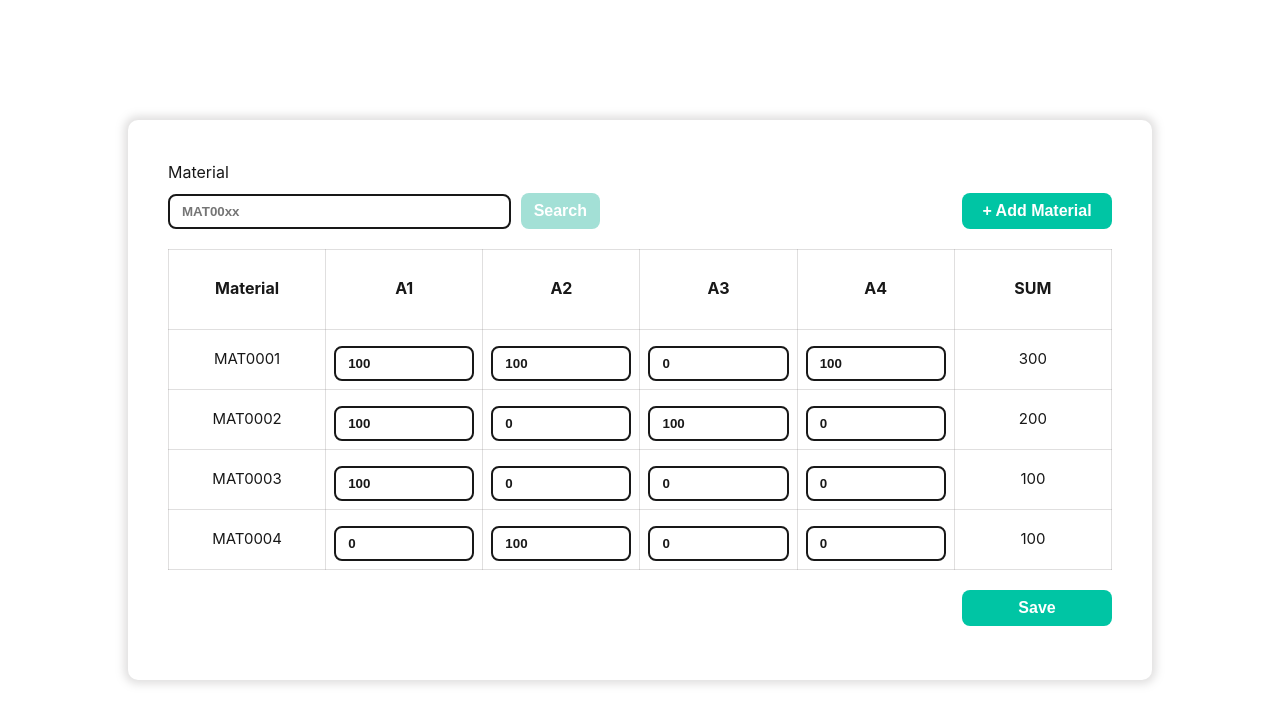
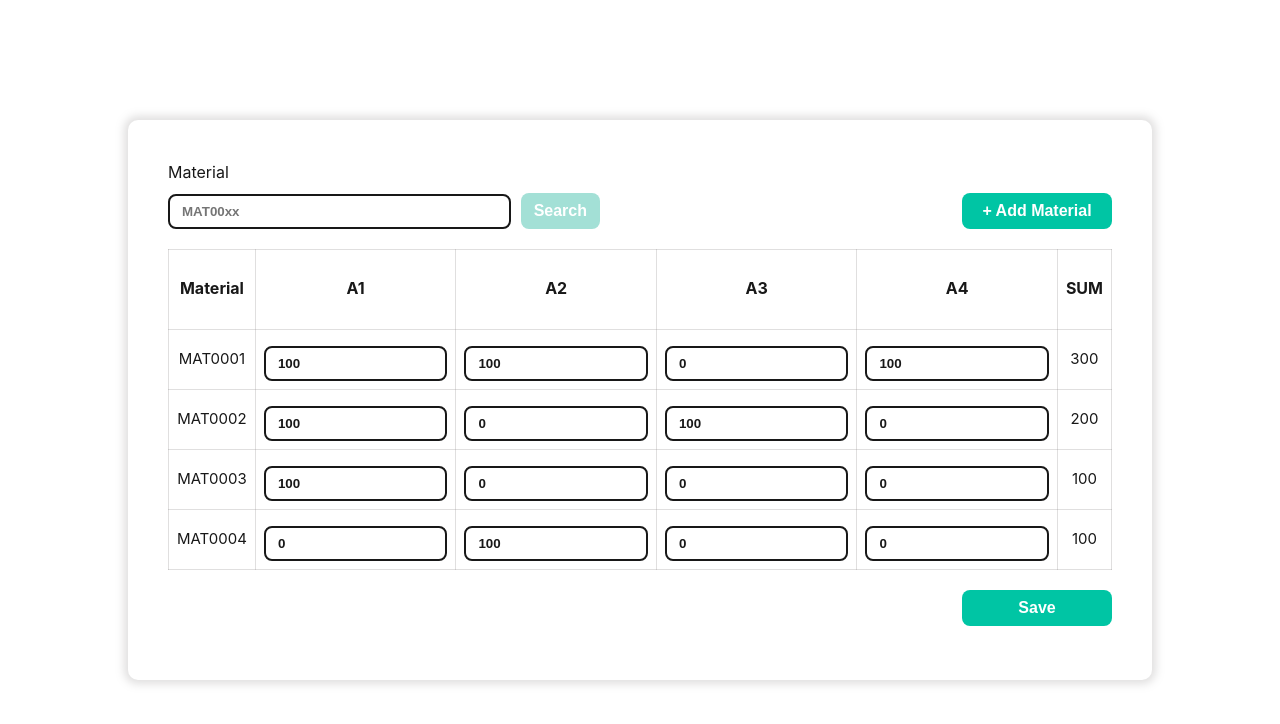
Before and after one commit to mrKongKC/stock-item, a Vue app: page / in a window 1280 px wide. Shown: the top 724 px of the page. Built offline with nearby package versions, Linux system fonts and the light colour scheme.

Commit message:
change css

```diff
--- a/src/views/HomeView.vue
+++ b/src/views/HomeView.vue
@@ -383,14 +383,14 @@
 }
 .table-container {
   overflow: auto;
-  max-height: 60vh;
+  max-height: 400px;
   margin-top: 20px;
 }
 
 table {
   border-collapse: collapse;
   width: 100%;
-  table-layout: auto;
+  /* table-layout: auto; */
 }
 
 th,
@@ -398,7 +398,7 @@
   border: 1px solid #82818140;
   text-align: center;
   padding: 8px;
-  width: 15%;
+  /* width: 15%; */
 }
 
 th {
```
